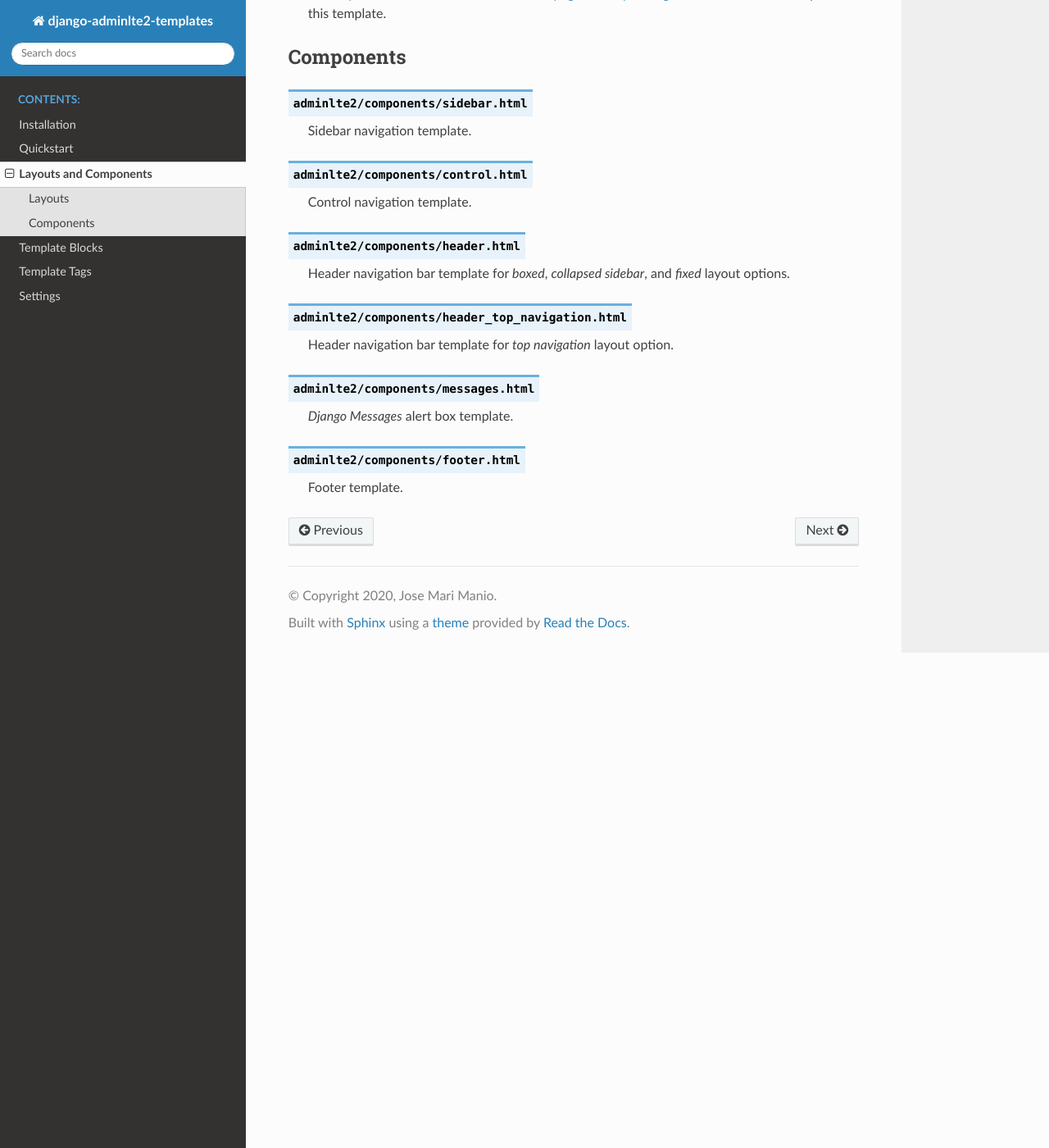
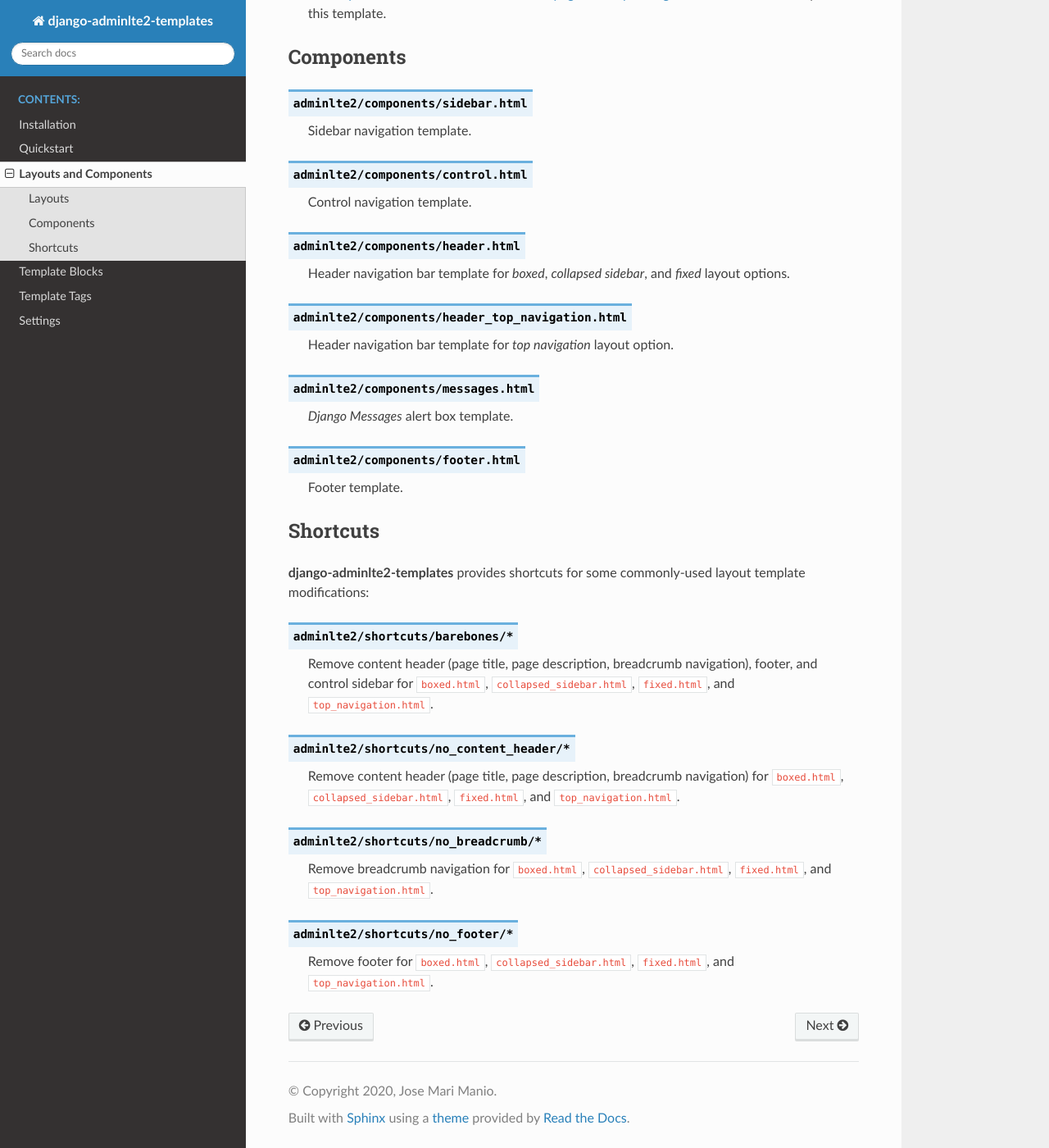
Before and after one commit to josemarimanio/django-adminlte2-templates, a Sphinx documentation site: the page built from docs/layouts_and_components.rst, in a window 1280 px wide and 1400 px high, scrolled down 1132 px. Shown: the whole window at 82% size. Built offline with Sphinx 7.4.7 and the Read the Docs theme 2.0.0, drawn with Linux system fonts in a browser that asks for light colours.

Commit message:
Updated 'docs' page 'Layouts and Components'
Added new section 'Shortcuts'

```diff
--- a/docs/layouts_and_components.rst
+++ b/docs/layouts_and_components.rst
@@ -98,3 +98,37 @@
     :noindex:
 
     Footer template.
+
+
+Shortcuts
+---------
+
+**django-adminlte2-templates** provides shortcuts for some commonly-used layout template modifications:
+
+
+.. data:: adminlte2/shortcuts/barebones/*
+    :noindex:
+
+    Remove content header (page title, page description, breadcrumb navigation), footer, and control sidebar for
+    ``boxed.html``, ``collapsed_sidebar.html``, ``fixed.html``, and ``top_navigation.html``.
+
+
+.. data:: adminlte2/shortcuts/no_content_header/*
+    :noindex:
+
+    Remove content header (page title, page description, breadcrumb navigation) for
+    ``boxed.html``, ``collapsed_sidebar.html``, ``fixed.html``, and ``top_navigation.html``.
+
+
+.. data:: adminlte2/shortcuts/no_breadcrumb/*
+    :noindex:
+
+    Remove breadcrumb navigation for
+    ``boxed.html``, ``collapsed_sidebar.html``, ``fixed.html``, and ``top_navigation.html``.
+
+
+.. data:: adminlte2/shortcuts/no_footer/*
+    :noindex:
+
+    Remove footer for
+    ``boxed.html``, ``collapsed_sidebar.html``, ``fixed.html``, and ``top_navigation.html``.
```
